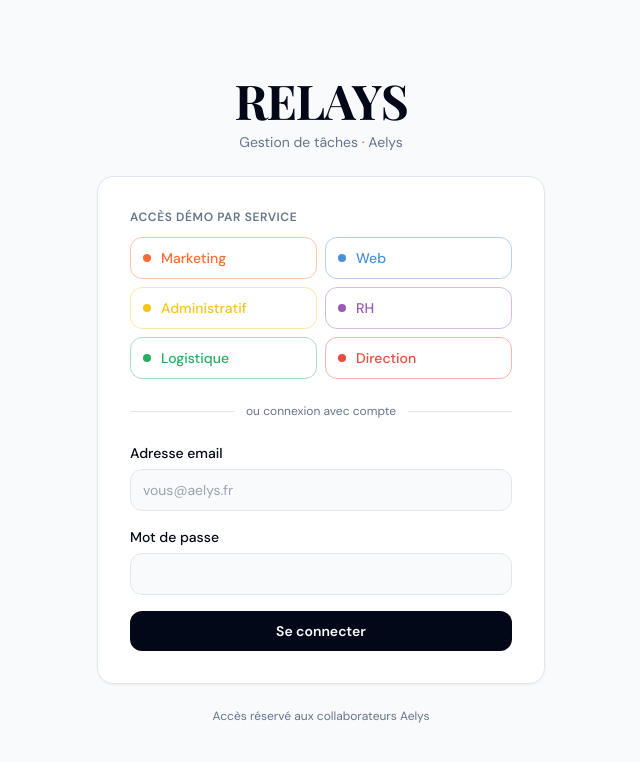
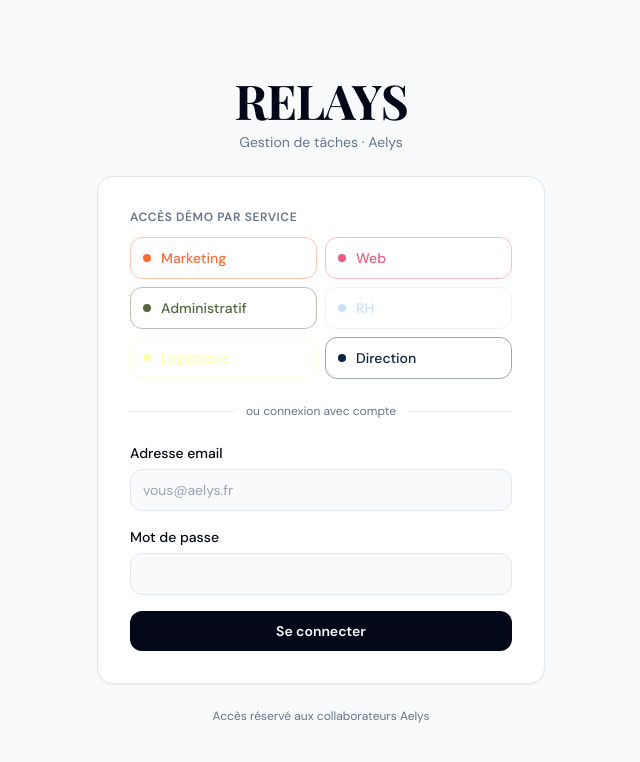
Before and after one commit to aelysbijouterie/relay, a Next.js app: page /login in a window 1280 px wide. Shown: the top 762 px of the page, without its empty margins (319-959 px from the left). Built offline with nearby package versions, Linux system fonts and the light colour scheme.

Commit message:
style: update department colors

```diff
--- a/src/app/(auth)/login/page.tsx
+++ b/src/app/(auth)/login/page.tsx
@@ -5,12 +5,12 @@ import { useRouter } from 'next/navigation'
 import { toast } from 'sonner'
 
 const DEMO_DEPTS = [
-  { slug: 'marketing',    name: 'Marketing',      color: '#FF6B35' },
-  { slug: 'web',          name: 'Web',             color: '#4A90D9' },
-  { slug: 'administratif', name: 'Administratif',   color: '#F5C518' },
-  { slug: 'rh',           name: 'RH',              color: '#9B59B6' },
-  { slug: 'logistique',   name: 'Logistique',      color: '#27AE60' },
-  { slug: 'direction',    name: 'Direction',       color: '#E74C3C' },
+  { slug: 'marketing',     name: 'Marketing',     color: '#FF6B35' },
+  { slug: 'web',           name: 'Web',           color: '#EB5C82' },
+  { slug: 'administratif', name: 'Administratif', color: '#54673C' },
+  { slug: 'rh',            name: 'RH',            color: '#C9E1F8' },
+  { slug: 'logistique',    name: 'Logistique',    color: '#FAFFAD' },
+  { slug: 'direction',     name: 'Direction',     color: '#0A2342' },
 ]
 
 export default function LoginPage() {
```
Also changed, not shown: src/lib/demo-data.ts (+5 -5 lines).
